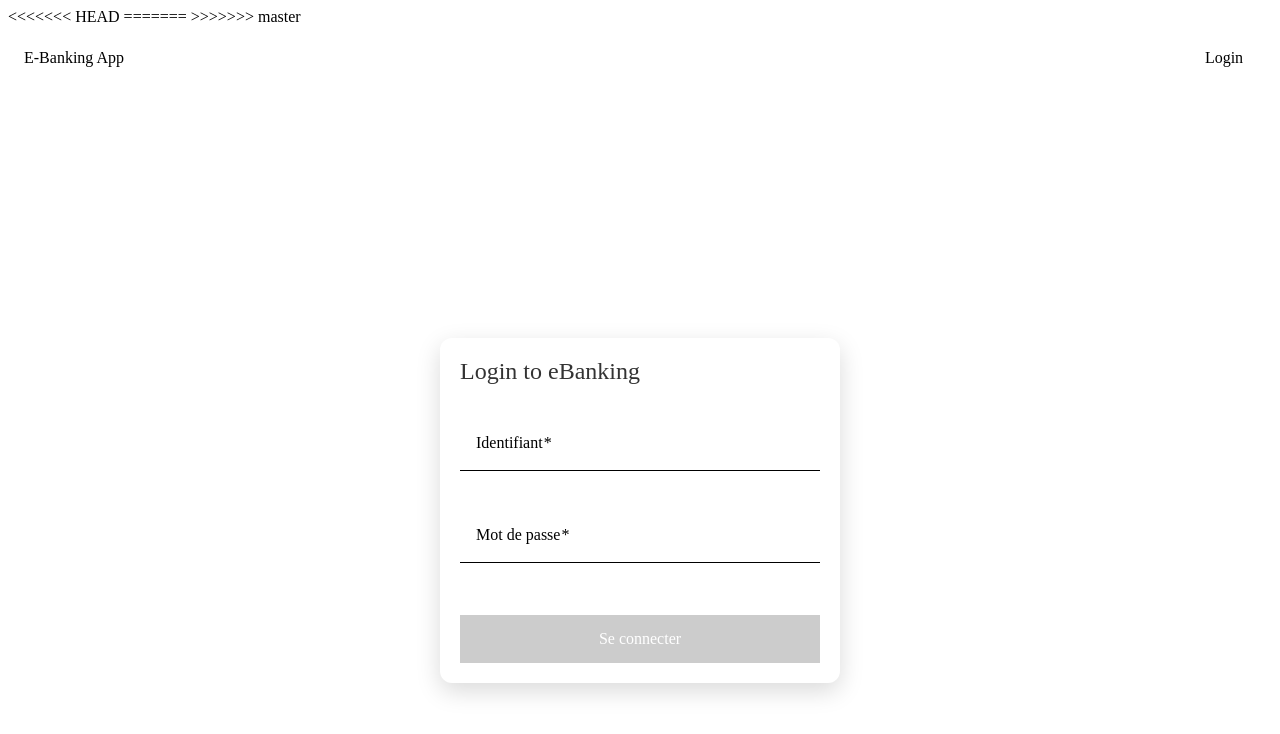
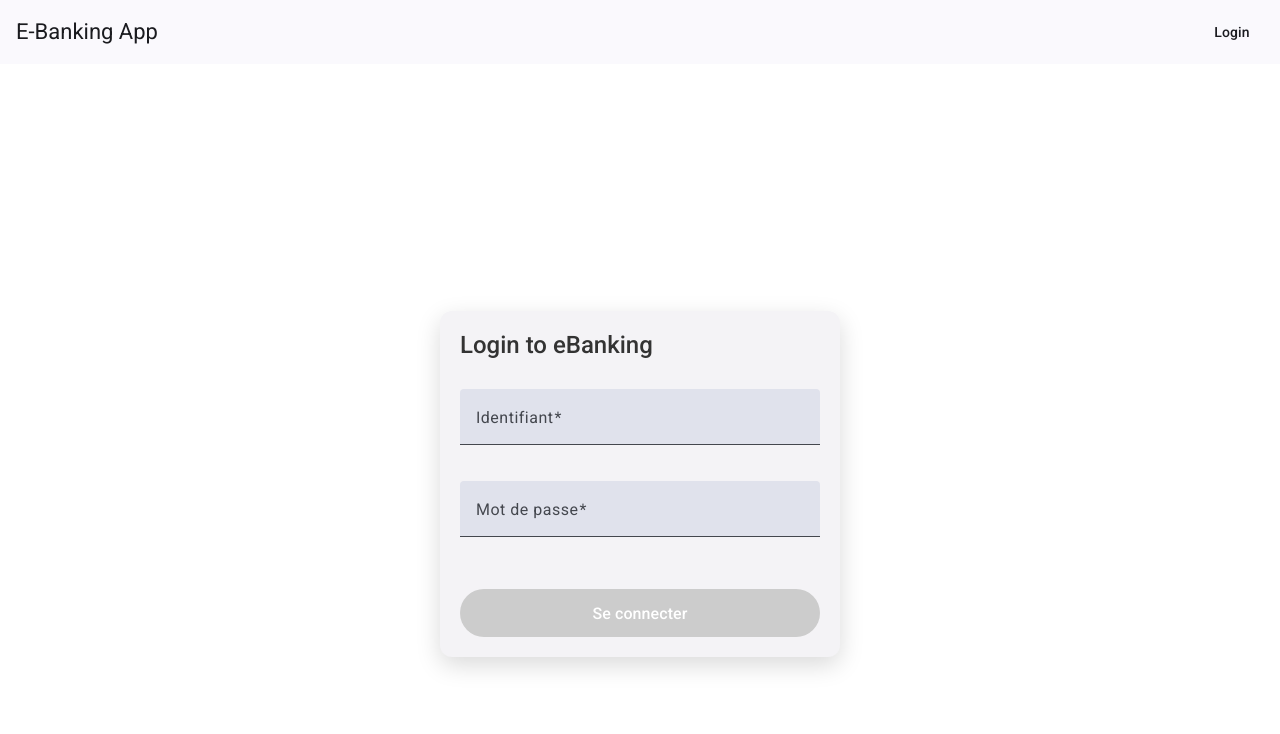
Before and after one commit to Reiiham/FrontEbanking-main, an Angular app: page /login in a window 1280 px wide. Shown: the top 734 px of the page. Built offline with nearby package versions, Linux system fonts and the light colour scheme.

Commit message:
Résolution des conflits

```diff
--- a/angular.json
+++ b/angular.json
@@ -28,10 +28,9 @@
               }
             ],
             "styles": [
-<<<<<<< HEAD
-=======
+
               "@angular/material/prebuilt-themes/azure-blue.css",
->>>>>>> master
+
               "src/styles.css"
             ],
             "scripts": [],
@@ -96,10 +95,9 @@
               }
             ],
             "styles": [
-<<<<<<< HEAD
-=======
+
               "@angular/material/prebuilt-themes/azure-blue.css",
->>>>>>> master
+
               "src/styles.css"
             ],
             "scripts": []
--- a/package.json
+++ b/package.json
@@ -25,10 +25,9 @@
     "@angular/ssr": "^19.2.11",
     "chart.js": "^4.4.9",
     "express": "^4.18.2",
-<<<<<<< HEAD
-=======
+
     "ngx-toastr": "^19.0.0",
->>>>>>> master
+
     "rxjs": "~7.8.0",
     "tslib": "^2.3.0",
     "zone.js": "~0.15.0"
--- a/src/app/app.routes.ts
+++ b/src/app/app.routes.ts
@@ -84,6 +84,9 @@ export const routes: Routes = [
     canActivate: [AuthGuard]
   },
 
+
+  // 🏠 Default and wildcard routes
+
   { path: '', redirectTo: '/login', pathMatch: 'full' },
   { path: '**', redirectTo: '/login' }
 ];
--- a/src/index.html
+++ b/src/index.html
@@ -6,11 +6,10 @@
   <base href="/">
   <meta name="viewport" content="width=device-width, initial-scale=1">
   <link rel="icon" type="image/x-icon" href="favicon.ico">
-<<<<<<< HEAD
-=======
+
   <link href="https://fonts.googleapis.com/css2?family=Roboto:wght@300;400;500&display=swap" rel="stylesheet">
   <link href="https://fonts.googleapis.com/icon?family=Material+Icons" rel="stylesheet">
->>>>>>> master
+
 </head>
 <body>
   <app-root></app-root>
--- a/src/styles.css
+++ b/src/styles.css
@@ -1,7 +1,5 @@
 /* You can add global styles to this file, and also import other style files */
-<<<<<<< HEAD
-=======
+
 
 html, body { height: 100%; }
 body { margin: 0; font-family: Roboto, "Helvetica Neue", sans-serif; }
->>>>>>> master
```
Also changed, not shown: 1 other file (tests, documents, lock files or other folders).
